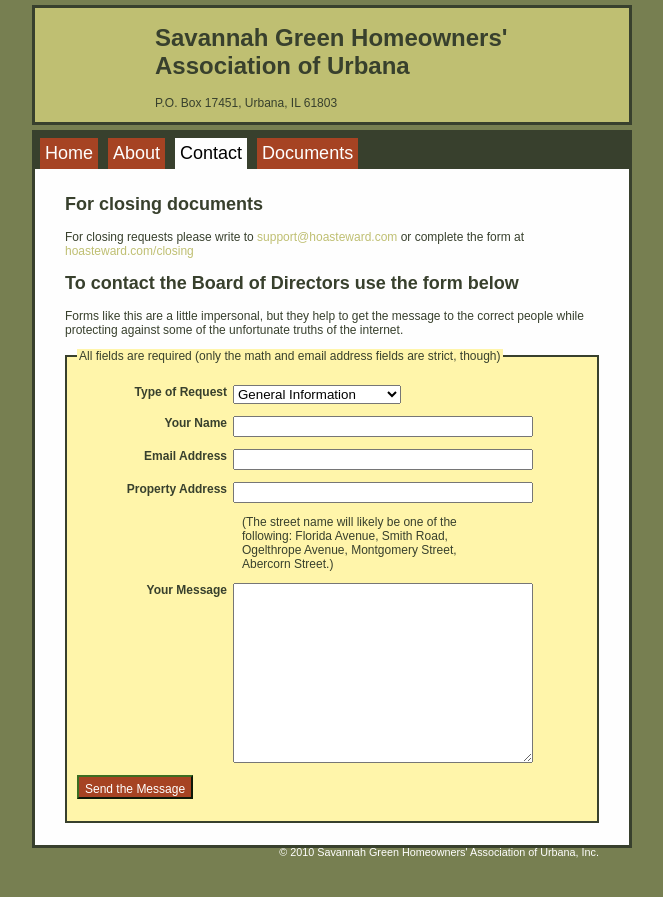
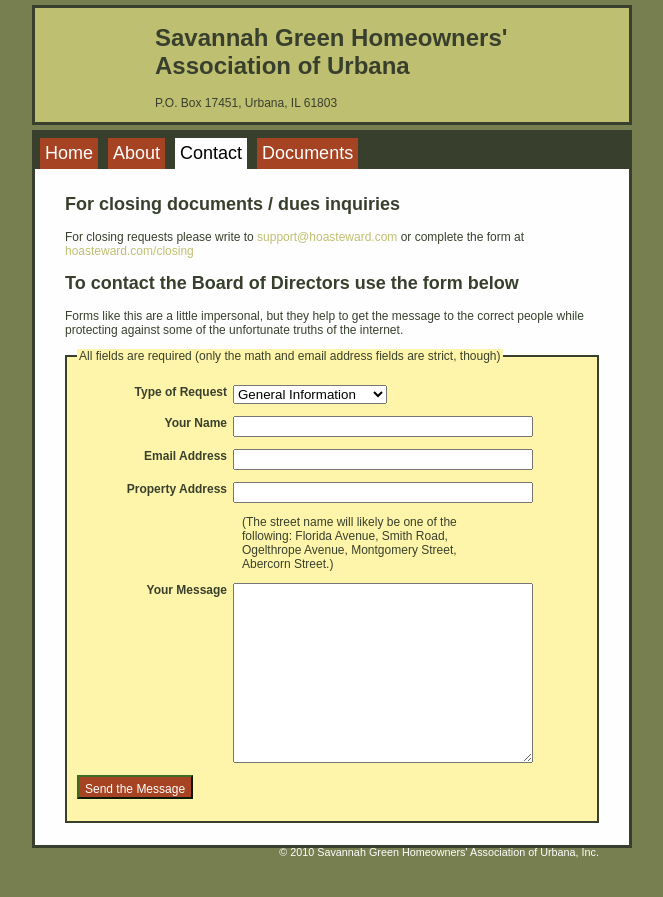
Before and after one commit to edthedev/savannahgreenurbana, a Jekyll site: the page built from contact.md, in a window 1280 px wide. Shown: the top 897 px of the page, without its empty margins (308-971 px from the left). Built offline with Jekyll 4.4.1, drawn with Linux system fonts in a browser that asks for light colours.

Commit message:
Improvements from request from Whitney on 8.5.2014

```diff
--- a/contact.md
+++ b/contact.md
@@ -3,7 +3,7 @@ title: Contact
 layout: default
 ---
 
-<h2>For closing documents</h2>
+<h2>For closing documents / dues inquiries</h2>
 <p>For closing requests please write to <a href="mailto:support@hoasteward.com">support@hoasteward.com</a> or complete the form at <a href="http://hoasteward.com/closing">hoasteward.com/closing</a><p>
 
 <h2>To contact the Board of Directors use the form below</h2>
@@ -28,15 +28,20 @@ layout: default
     </label>
     <SELECT size="1" name="request-type">
 
+<!--
       <OPTGROUP label="To the President">
+	  -->
       <OPTION selected value="general">General Information</OPTION>
       <OPTION value="construction">Construction Approval</OPTION>
       <OPTION value="complaint">Complaint</OPTION>
+<!--
       </OPTGROUP>
-
+	  -->
+<!--
       <OPTGROUP label="To the Secretary">
       <OPTION value="dues">Dues Status Request</OPTION>
       </OPTGROUP>
+	  -->
 
     </SELECT>
   </p>
```
